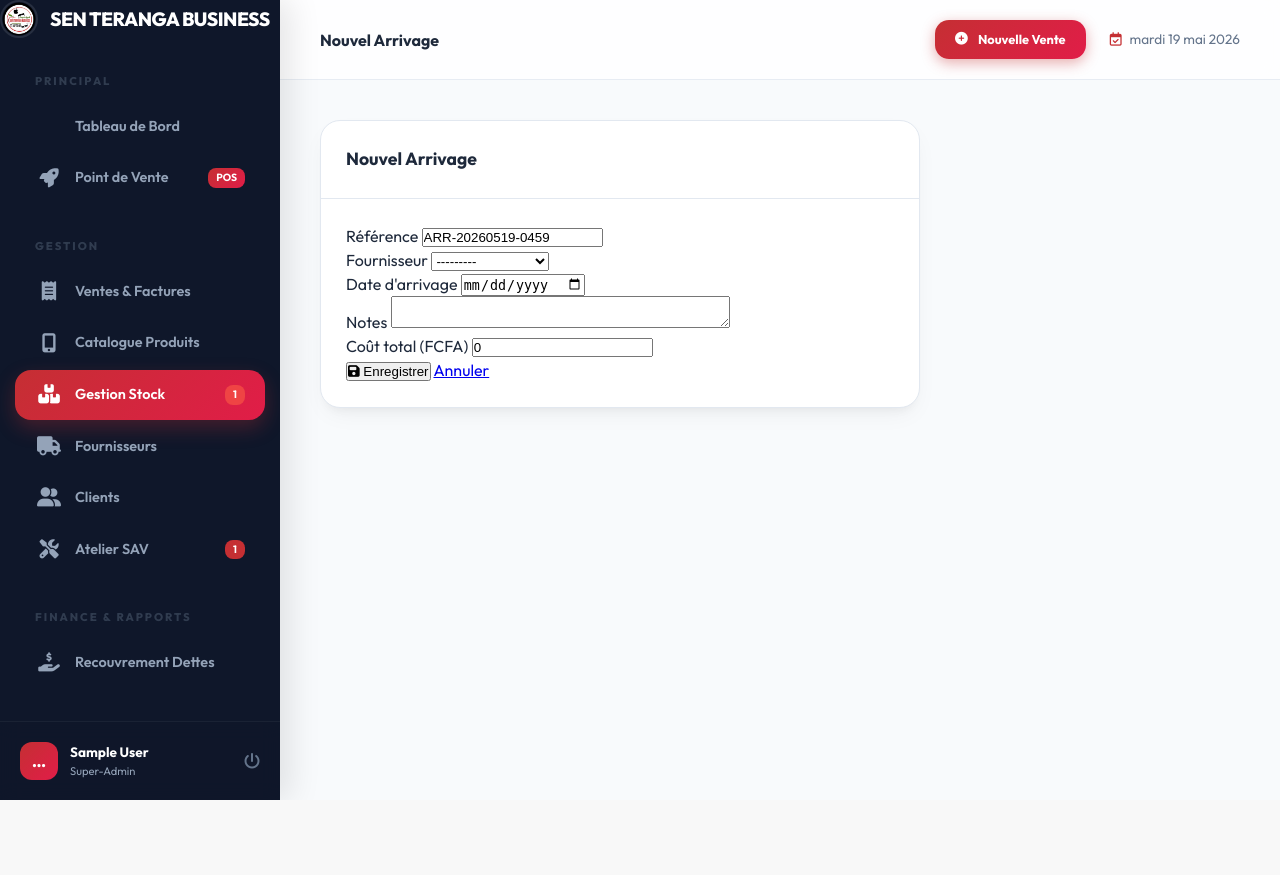
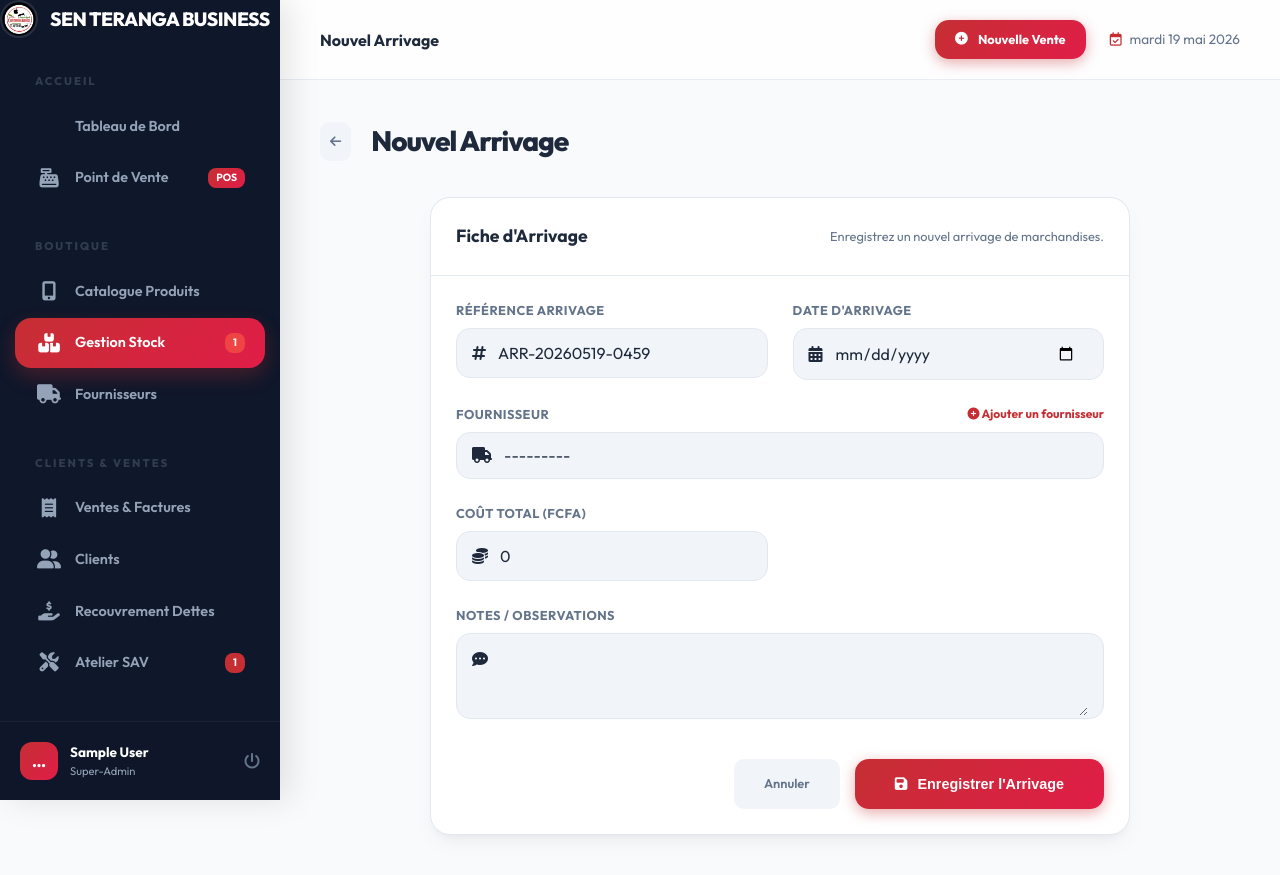
Before and after one commit to Ablaye11/SEN-TERANGA-BUSINESS, a Django app: page /stock/entries/create/ in a window 1280 px wide. Before the commit the page ends 800 px from the top, so only its background shows below. Run offline with Django 5.2, Linux system fonts and the light colour scheme; a user stored in the database is signed in; tables that the repository leaves empty hold one stand-in row (values such as "Sample post").

Commit message:
fix: reorganize sidebar menu, add premium stock entry form with supplier link, fix alert CSS for all message types

```diff
--- a/static/css/style.css
+++ b/static/css/style.css
@@ -529,25 +529,46 @@ body {
 
 /* Alerts */
 .alert {
-    padding: 20px;
+    padding: 18px 25px;
     border-radius: 16px;
-    margin-bottom: 30px;
+    margin-bottom: 25px;
     display: flex;
     align-items: center;
     gap: 15px;
     font-weight: 600;
+    font-size: 0.9rem;
     border: none;
     box-shadow: var(--shadow-premium);
+    animation: slideDown 0.4s ease-out;
+}
+
+@keyframes slideDown {
+    from { opacity: 0; transform: translateY(-15px); }
+    to { opacity: 1; transform: translateY(0); }
 }
 
 .alert-success {
     background: #ECFDF5;
     color: #065F46;
+    border-left: 4px solid #10B981;
 }
 
 .alert-error {
     background: #FEF2F2;
     color: #991B1B;
+    border-left: 4px solid #EF4444;
+}
+
+.alert-info {
+    background: #EFF6FF;
+    color: #1E40AF;
+    border-left: 4px solid #3B82F6;
+}
+
+.alert-warning {
+    background: #FFFBEB;
+    color: #92400E;
+    border-left: 4px solid #F59E0B;
 }
 
 /* Product Grid */
--- a/templates/base.html
+++ b/templates/base.html
@@ -27,18 +27,15 @@
             </div>
         </div>
         <nav class="sidebar-nav">
-            <div class="nav-section-title">Principal</div>
+            <div class="nav-section-title">Accueil</div>
             <a href="{% url 'dashboard:index' %}" class="nav-link {% if request.resolver_match.app_name == 'dashboard' %}active{% endif %}">
                 <i class="fas fa-grid-2"></i> Tableau de Bord
             </a>
             <a href="{% url 'sales:pos' %}" class="nav-link {% if request.resolver_match.url_name == 'pos' %}active{% endif %}">
-                <i class="fas fa-rocket"></i> Point de Vente <span class="nav-badge">POS</span>
+                <i class="fas fa-cash-register"></i> Point de Vente <span class="nav-badge">POS</span>
             </a>
 
-            <div class="nav-section-title">Gestion</div>
-            <a href="{% url 'sales:list' %}" class="nav-link {% if request.resolver_match.app_name == 'sales' and request.resolver_match.url_name == 'list' %}active{% endif %}">
-                <i class="fas fa-receipt"></i> Ventes & Factures
-            </a>
+            <div class="nav-section-title">Boutique</div>
             <a href="{% url 'products:list' %}" class="nav-link {% if request.resolver_match.app_name == 'products' %}active{% endif %}">
                 <i class="fas fa-mobile-screen-button"></i> Catalogue Produits
             </a>
@@ -51,19 +48,22 @@
             <a href="{% url 'stock:supplier_list' %}" class="nav-link {% if request.resolver_match.url_name == 'supplier_list' or request.resolver_match.url_name == 'supplier_create' or request.resolver_match.url_name == 'supplier_edit' %}active{% endif %}">
                 <i class="fas fa-truck"></i> Fournisseurs
             </a>
-            <a href="{% url 'clients:list' %}" class="nav-link {% if request.resolver_match.app_name == 'clients' %}active{% endif %}">
+
+            <div class="nav-section-title">Clients & Ventes</div>
+            <a href="{% url 'sales:list' %}" class="nav-link {% if request.resolver_match.app_name == 'sales' and request.resolver_match.url_name == 'list' %}active{% endif %}">
+                <i class="fas fa-receipt"></i> Ventes & Factures
+            </a>
+            <a href="{% url 'clients:list' %}" class="nav-link {% if request.resolver_match.app_name == 'clients' and request.resolver_match.url_name != 'debt_recovery' %}active{% endif %}">
                 <i class="fas fa-user-group"></i> Clients
+            </a>
+            <a href="{% url 'clients:debt_recovery' %}" class="nav-link {% if request.resolver_match.url_name == 'debt_recovery' %}active{% endif %}">
+                <i class="fas fa-hand-holding-dollar"></i> Recouvrement Dettes
             </a>
             <a href="{% url 'sav:repair_list' %}" class="nav-link {% if request.resolver_match.app_name == 'sav' %}active{% endif %}">
                 <i class="fas fa-screwdriver-wrench"></i> Atelier SAV
                 {% if pending_repairs_count > 0 %}
                 <span class="nav-badge" style="background:var(--primary);">{{ pending_repairs_count }}</span>
                 {% endif %}
-            </a>
-
-            <div class="nav-section-title">Finance & Rapports</div>
-            <a href="{% url 'clients:debt_recovery' %}" class="nav-link {% if request.resolver_match.url_name == 'debt_recovery' %}active{% endif %}">
-                <i class="fas fa-hand-holding-dollar"></i> Recouvrement Dettes
             </a>
 
             {% if request.user.is_admin_user %}
--- a/templates/stock/entry_form.html
+++ b/templates/stock/entry_form.html
@@ -2,23 +2,99 @@
 {% block page_title_top %}{{ title }}{% endblock %}
 
 {% block content %}
-<div class="card" style="max-width:600px;">
-    <div class="card-header"><h2>{{ title }}</h2></div>
+<div class="page-header">
+    <div style="display:flex; align-items:center; gap:20px;">
+        <a href="{% url 'stock:entry_list' %}" class="btn-view" style="padding:10px;"><i class="fas fa-arrow-left"></i></a>
+        <h2 style="font-family:'Outfit';">{{ title }}</h2>
+    </div>
+</div>
+
+<div class="card" style="max-width: 700px; margin: 0 auto;">
+    <div class="card-header">
+        <h2>Fiche d'Arrivage</h2>
+        <p style="font-size:0.8rem; color:var(--text-muted);">Enregistrez un nouvel arrivage de marchandises.</p>
+    </div>
     <div class="card-body">
-        <form method="post">
+        <form method="post" class="premium-form">
             {% csrf_token %}
-            {% for field in form %}
-            <div class="form-group">
-                <label class="form-label">{{ field.label }}</label>
-                {{ field }}
-                {% if field.errors %}<small style="color:var(--danger);">{{ field.errors.0 }}</small>{% endif %}
+
+            <div class="form-grid" style="display:grid; grid-template-columns: 1fr 1fr; gap:25px;">
+                <div class="form-group">
+                    <label class="form-label">Référence Arrivage</label>
+                    <div class="search-input-group">
+                        <i class="fas fa-hashtag"></i>
+                        {{ form.reference }}
+                    </div>
+                    {% if form.reference.errors %}<small style="color:var(--primary);">{{ form.reference.errors.0 }}</small>{% endif %}
+                </div>
+
+                <div class="form-group">
+                    <label class="form-label">Date d'Arrivage</label>
+                    <div class="search-input-group">
+                        <i class="fas fa-calendar-days"></i>
+                        {{ form.date }}
+                    </div>
+                    {% if form.date.errors %}<small style="color:var(--primary);">{{ form.date.errors.0 }}</small>{% endif %}
+                </div>
+
+                <div class="form-group" style="grid-column: 1 / -1;">
+                    <div style="display:flex; justify-content:space-between; align-items:center; margin-bottom:8px;">
+                        <label class="form-label" style="margin-bottom:0;">Fournisseur</label>
+                        <a href="{% url 'stock:supplier_create' %}" style="font-size:0.75rem; color:var(--primary); font-weight:700; text-decoration:none;">
+                            <i class="fas fa-plus-circle"></i> Ajouter un fournisseur
+                        </a>
+                    </div>
+                    <div class="search-input-group">
+                        <i class="fas fa-truck"></i>
+                        {{ form.supplier }}
+                    </div>
+                    {% if form.supplier.errors %}<small style="color:var(--primary);">{{ form.supplier.errors.0 }}</small>{% endif %}
+                    {% if not form.supplier.field.queryset.exists %}
+                    <small style="color:#F59E0B; display:block; margin-top:6px; font-weight:600;">
+                        <i class="fas fa-triangle-exclamation"></i> Aucun fournisseur enregistré. <a href="{% url 'stock:supplier_create' %}" style="color:var(--primary);">Créez-en un d'abord.</a>
+                    </small>
+                    {% endif %}
+                </div>
+
+                <div class="form-group">
+                    <label class="form-label">Coût Total (FCFA)</label>
+                    <div class="search-input-group">
+                        <i class="fas fa-coins"></i>
+                        {{ form.total_cost }}
+                    </div>
+                    {% if form.total_cost.errors %}<small style="color:var(--primary);">{{ form.total_cost.errors.0 }}</small>{% endif %}
+                </div>
+
+                <div class="form-group" style="grid-column: 1 / -1;">
+                    <label class="form-label">Notes / Observations</label>
+                    <div class="search-input-group" style="align-items: flex-start;">
+                        <i class="fas fa-comment-dots" style="margin-top:15px;"></i>
+                        {{ form.notes }}
+                    </div>
+                    {% if form.notes.errors %}<small style="color:var(--primary);">{{ form.notes.errors.0 }}</small>{% endif %}
+                </div>
             </div>
-            {% endfor %}
-            <div class="form-actions">
-                <button type="submit" class="btn btn-primary"><i class="fas fa-save"></i> Enregistrer</button>
-                <a href="{% url 'stock:entry_list' %}" class="btn btn-secondary">Annuler</a>
+
+            <div style="margin-top:40px; display:flex; justify-content: flex-end; gap:15px;">
+                <a href="{% url 'stock:entry_list' %}" class="btn-view" style="padding:15px 30px;">Annuler</a>
+                <button type="submit" class="btn-new-prod" style="padding:15px 40px;">
+                    <i class="fas fa-save"></i> Enregistrer l'Arrivage
+                </button>
             </div>
         </form>
     </div>
 </div>
+
+<style>
+    .premium-form input, .premium-form select, .premium-form textarea {
+        width: 100%; border: none; background: transparent; padding: 12px;
+        outline: none; font-family: inherit; font-size: 1rem; color: var(--text-main);
+    }
+    .premium-form textarea { min-height: 80px; }
+    .premium-form select { cursor: pointer; -webkit-appearance: none; appearance: none; }
+    .form-group label {
+        display: block; font-size: 0.8rem; color: #64748B; font-weight: 700;
+        margin-bottom: 8px; text-transform: uppercase; letter-spacing: 0.5px;
+    }
+</style>
 {% endblock %}
```
